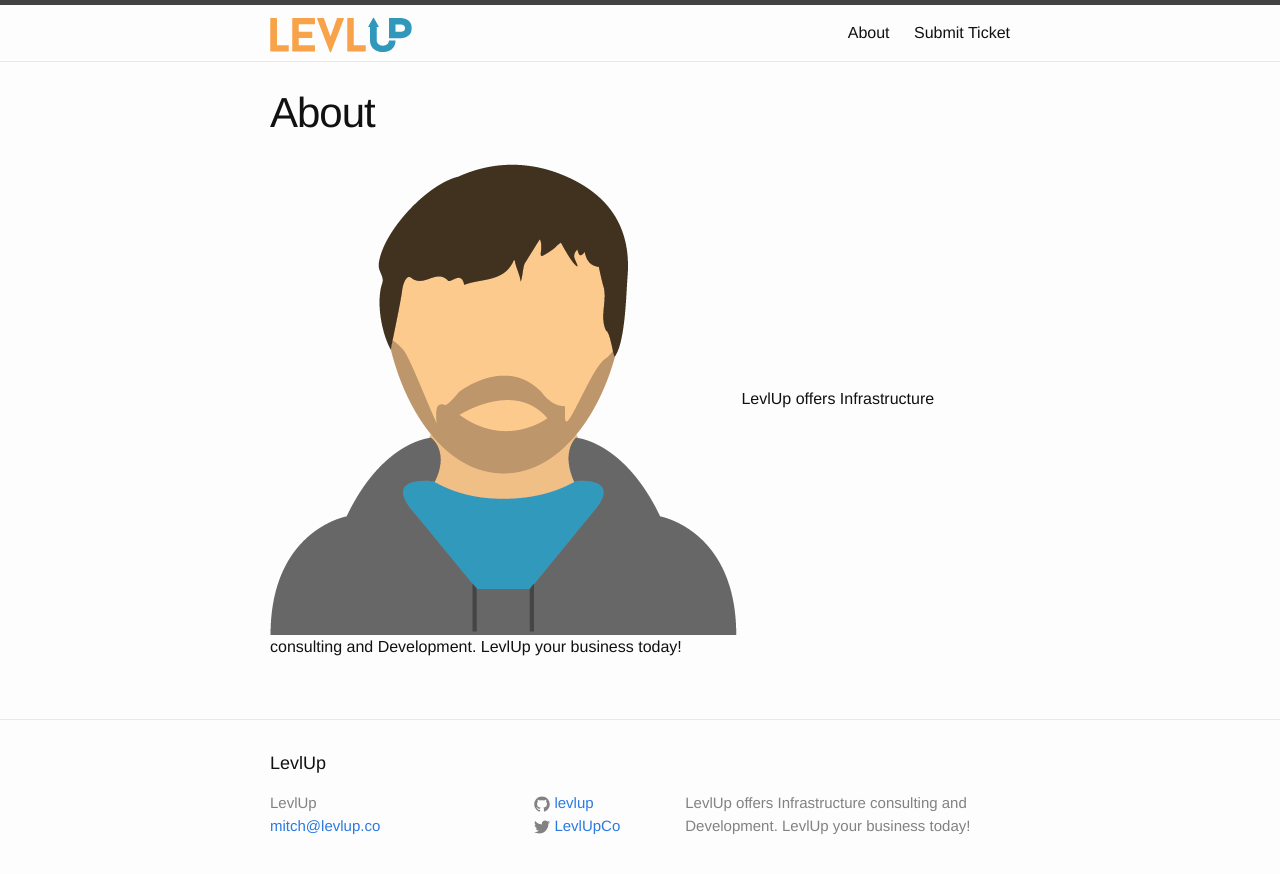
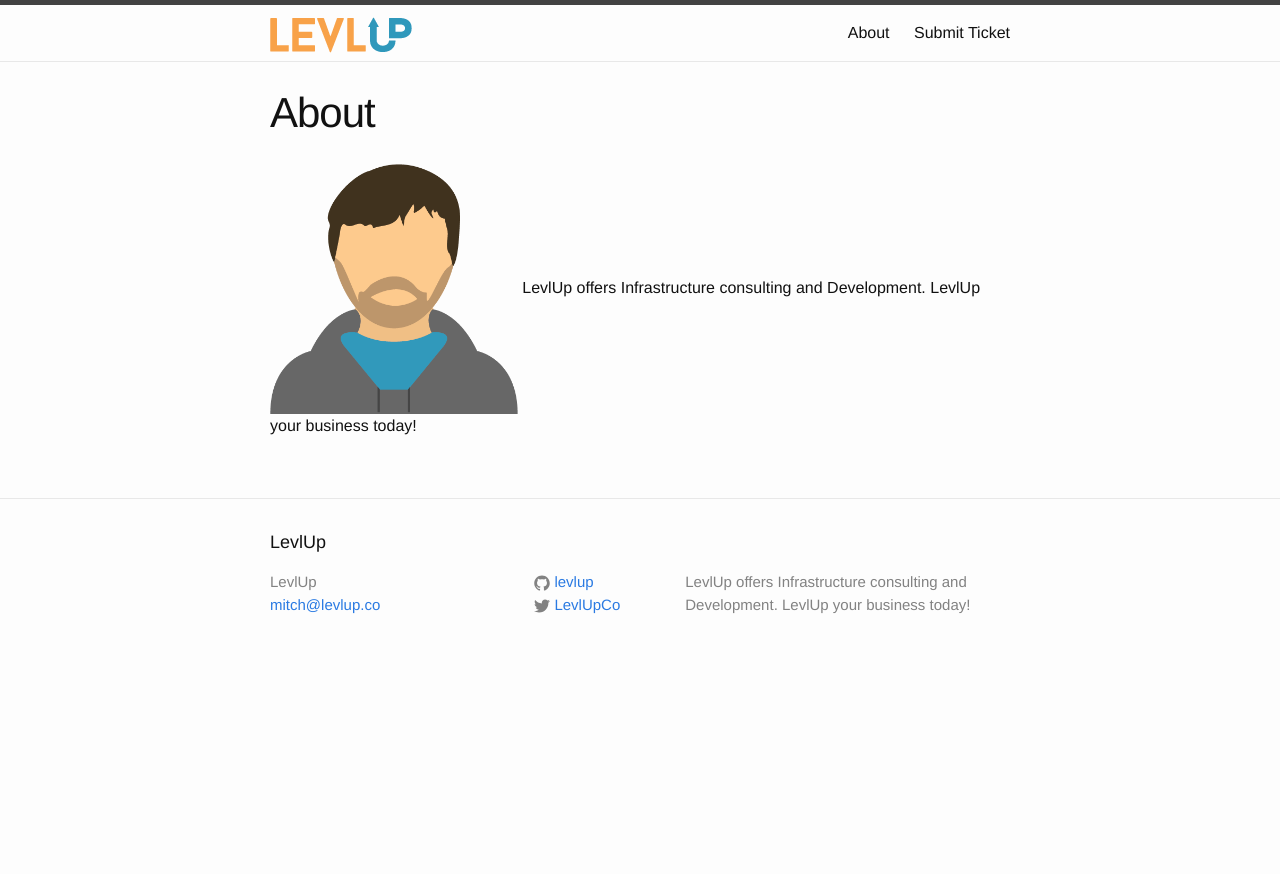
Before and after one commit to LevlUp/levlup.github.io, a Jekyll site: the page built from about.md, in a window 1280 px wide. Shown: the top 874 px of the page. Built offline with Jekyll 4.4.1, drawn with Linux system fonts in a browser that asks for light colours.

Commit message:
change avatar height

```diff
--- a/about.md
+++ b/about.md
@@ -8,7 +8,7 @@ avatar: /assets/avatar.png
 <div class="about">
 
 
-  <img src="{{ page.avatar }}" align="middle"/>
+  <img src="{{ page.avatar }}" height="250"/>
 
 LevlUp offers Infrastructure consulting and Development. LevlUp your business today!
 
```
